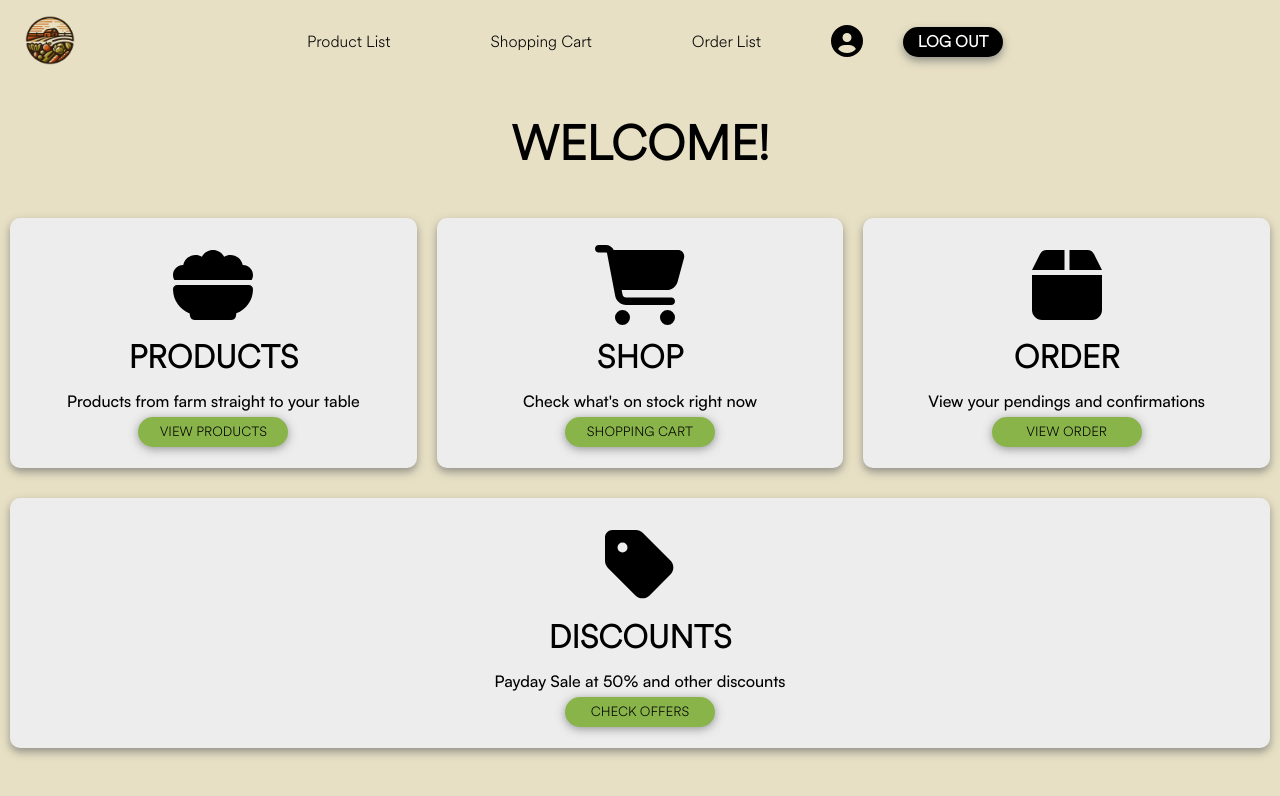
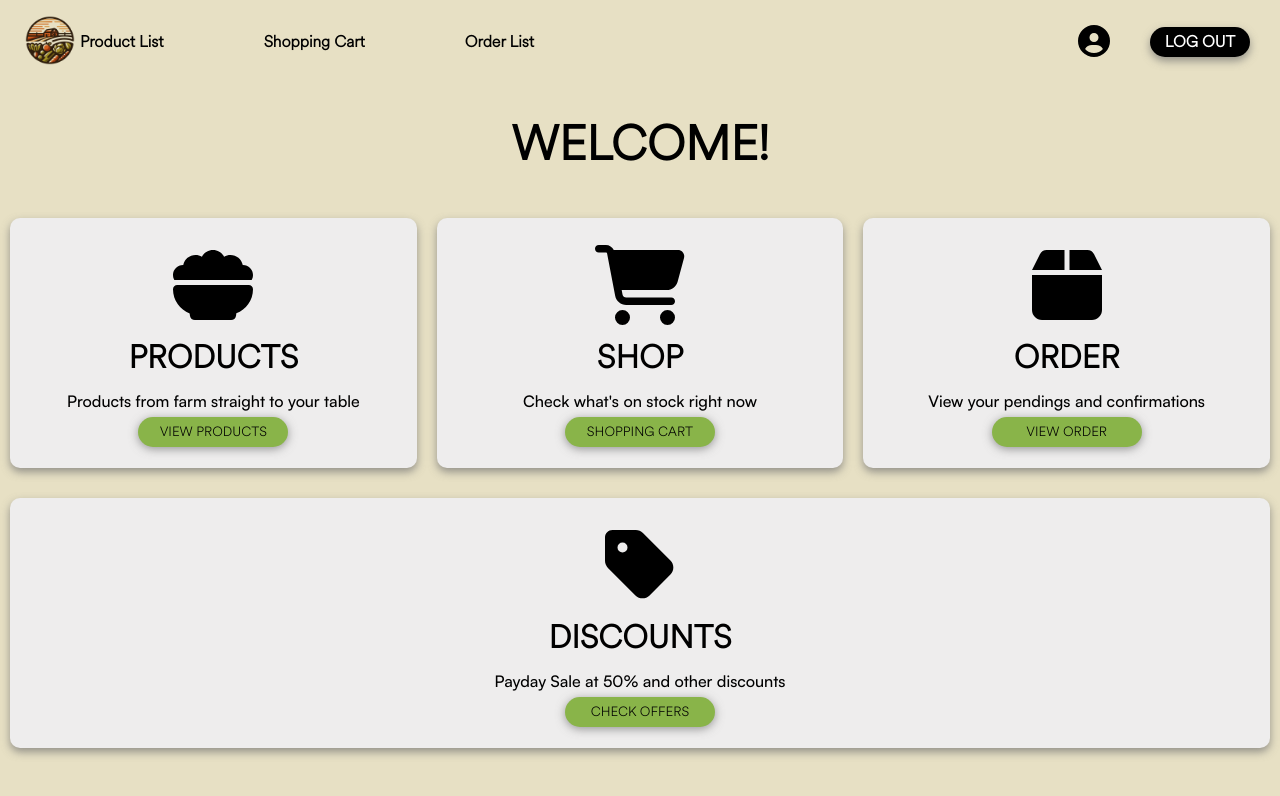
Before and after one commit to lorenzzzeu/CMSC-100-U1L-Project, a React (Vite) app: page /customer-page in a window 1280 px wide. Shown: the top 796 px of the page. Built offline with nearby package versions, Linux system fonts and the light colour scheme; sample sign-in values are in the browser's storage.

Commit message:
chore: changed uii

```diff
--- a/src/pages/Customer/CustomerPage.jsx
+++ b/src/pages/Customer/CustomerPage.jsx
@@ -17,15 +17,20 @@ const CustomerPage = () => {
     localStorage.removeItem('token')
     navigate('/')
   };
+
   return (
   <div>
     {isUserSignedIn ? (
         <div>
           <nav className='navRoot'>
-            <Link to="/customer-page"><img className='logoHeader' src="/src/img/100-logo.png"/></Link>
-            <Link to="/customer-page/product-list" className='nav-item'>Product List</Link>
-            <Link to="/customer-page/shopping-cart" className='nav-item'>Shopping Cart</Link>
-            <Link to="/customer-page/order-list" className='nav-item'>Order List</Link>
+            <div className='navLinks'>
+              <Link to="/customer-page">
+                <img className='logoHeader' src="/src/img/100-logo.png"/>
+              </Link>
+              <Link to="/customer-page/product-list" className='nav-item'>Product List</Link>
+              <Link to="/customer-page/shopping-cart" className='nav-item'>Shopping Cart</Link>
+              <Link to="/customer-page/order-list" className='nav-item'>Order List</Link>
+            </div>
             <div className='navUser'>
               <Link to="/customer-page/profile" className='profile'><FontAwesomeIcon icon={faCircleUser} color='black' size='2x'/></Link>
               <button onClick={handleLogout}>LOG OUT</button>
```
